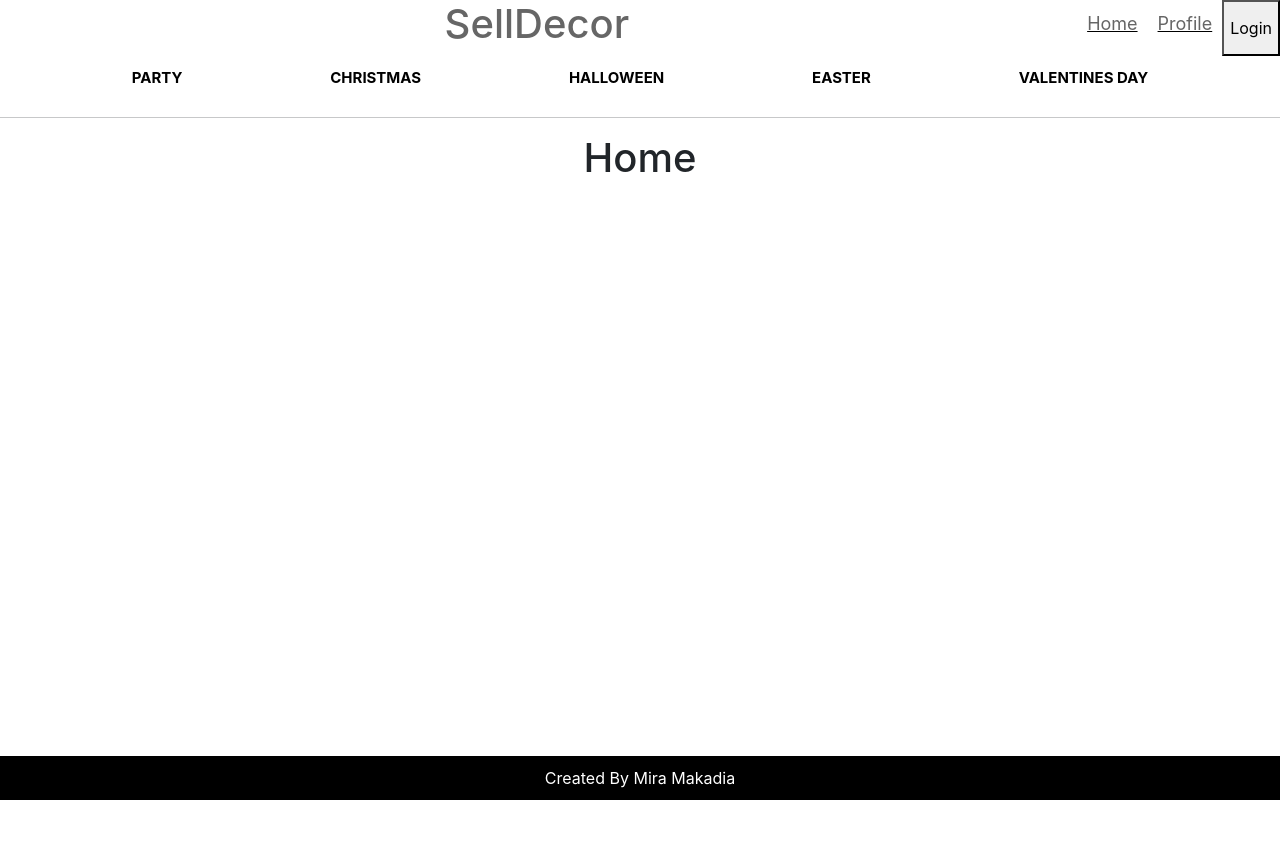
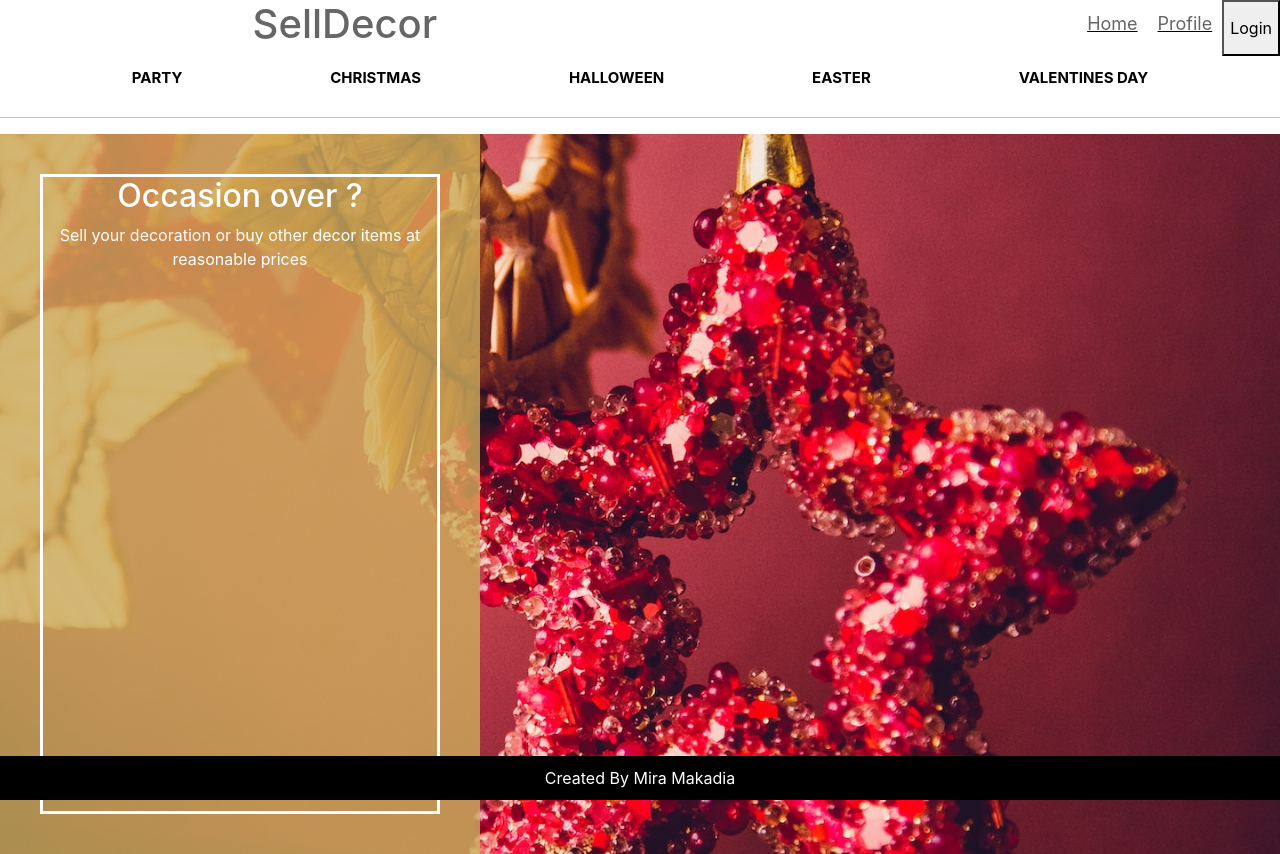
Before and after one commit to Mira85/SellDecor-frontend, a React (Create React App) app: page / in a window 1280 px wide. Before the commit the page ends 800 px from the top, so only its background shows below. Built offline with nearby package versions, Linux system fonts and the light colour scheme; no server answers.

Commit message:
adds background image to home page

```diff
--- a/src/components/Header.scss
+++ b/src/components/Header.scss
@@ -25,7 +25,7 @@ nav {
     @include black-text-white-bg;
     display: flex;
     justify-content: flex-end;
-    gap: 28rem;
+    gap: 40rem;
 
 
     div{
@@ -53,7 +53,6 @@ nav {
 
 
     button  {
-
         margin: 10px;
         font-size: large;
         border: none;
--- a/src/pages/Home.js
+++ b/src/pages/Home.js
@@ -1,5 +1,21 @@
+import "./Home.scss";
 function Home(props) {
-    return <h1>Home</h1>;
+    return (
+        <div className="homeContainer">
+
+            <div className="homeBckGround" style={{ backgroundImage: "url(/images/homepic.jpg)"}}>
+
+                <div className="homeBox">
+                    <div className="homeText">
+                        <h2>Occasion over ?</h2>
+                        Sell your decoration or buy other decor items at reasonable prices
+
+                    </div>
+
+                </div>
+            </div>
+            </div>
+    );
 }
 
 export default Home;
--- /dev/null
+++ b/src/pages/Home.scss
@@ -0,0 +1,31 @@
+.homeContainer{
+    display:flex;
+    justify-content: center;
+
+}
+
+.homeBckGround {
+    background-size: cover;
+    background-repeat: no-repeat;
+   height: 45rem ;
+   width: 81.25rem;
+   background-position: center;
+
+}
+
+.homeBox{
+    display: flex;
+    justify-content: center;
+    align-items: center;
+    height:45rem;
+    width:30rem;
+    background-color:#CCAD5CCC;
+    color: white;
+
+}
+
+.homeText {
+    height:40rem;
+    width:25rem;
+    border:solid white;
+}
```
Also changed, not shown: public/images/homepic.jpg (added), src/pages/header.scss (deleted).
